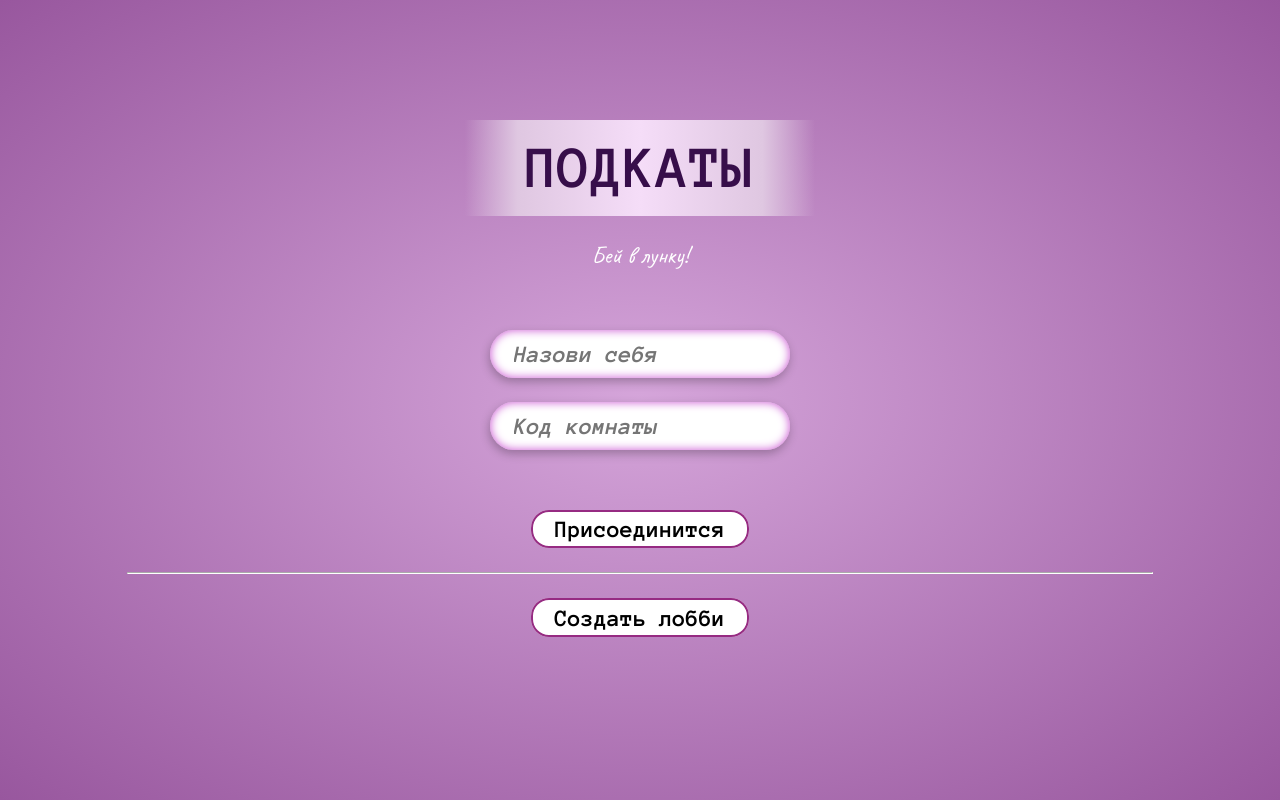
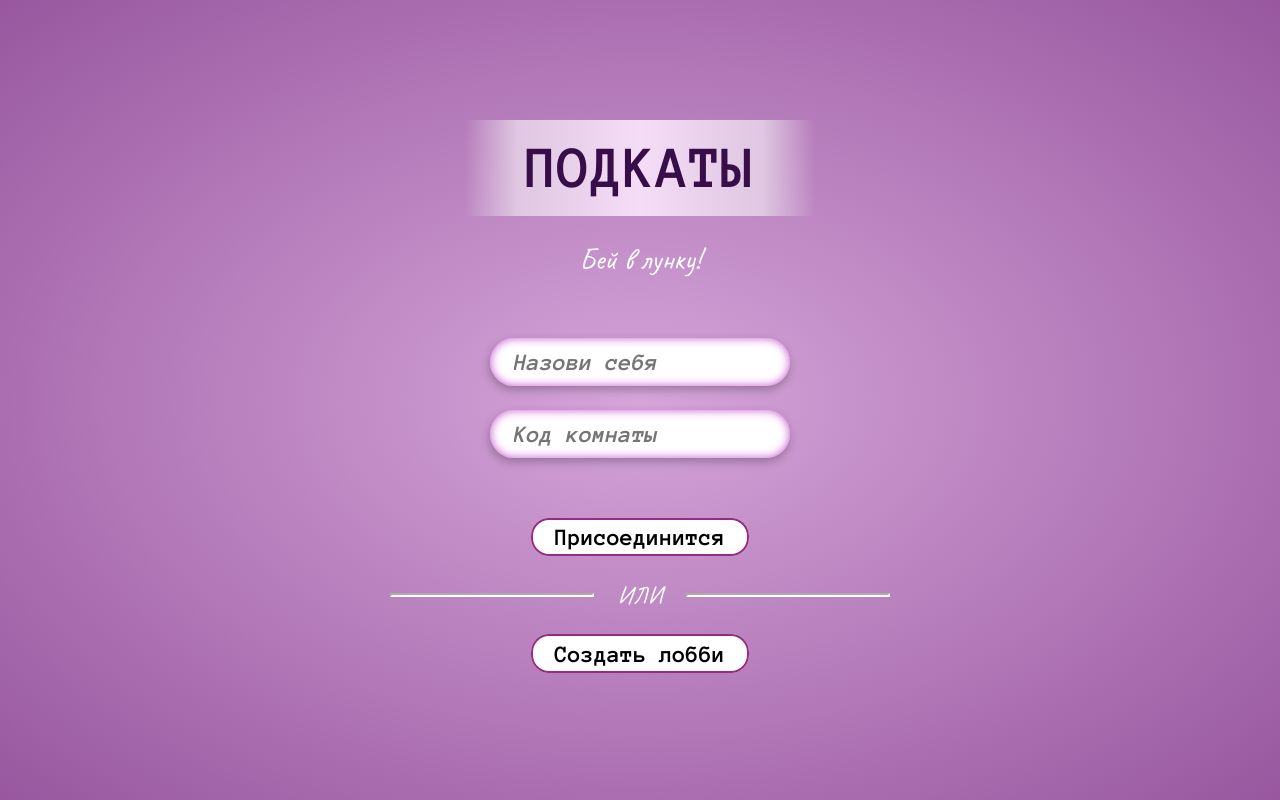
Before and after one commit to SunderShadow/Tacker_game_front, a SvelteKit app: page / in a window 1280 px wide. Built offline with nearby package versions, Linux system fonts and the light colour scheme.

Commit message:
Subtext size improved

```diff
--- a/src/routes/+page.svelte
+++ b/src/routes/+page.svelte
@@ -20,7 +20,11 @@
     Присоединится
   </button>
 
-  <hr class="divider mt-2">
+  <div class="or_divider mt-2">
+    <hr class="divider mt-2">
+    Или
+    <hr class="divider mt-2">
+  </div>
 
   <button class="btn mt-2">
     Создать лобби
@@ -37,6 +41,7 @@
   .subtext {
     color: #FFF;
     font-family: "Caveat", sans-serif;
+    font-size: 1.25rem;
     text-align: center;
   }
 
@@ -55,6 +60,22 @@
 
   .divider {
     border-color: #fff;
+    border-width: 2px;
     width: 80%;
+    margin: 0;
+  }
+
+  .or_divider {
+    display: flex;
+    gap: 1rem;
+    align-items: center;
+
+    width: min(80%, 500px);
+    margin-left: auto;
+    margin-right: auto;
+
+    color: #fff;
+    text-transform: uppercase;
+    font-family: "Caveat", sans-serif;
   }
 </style>
```
